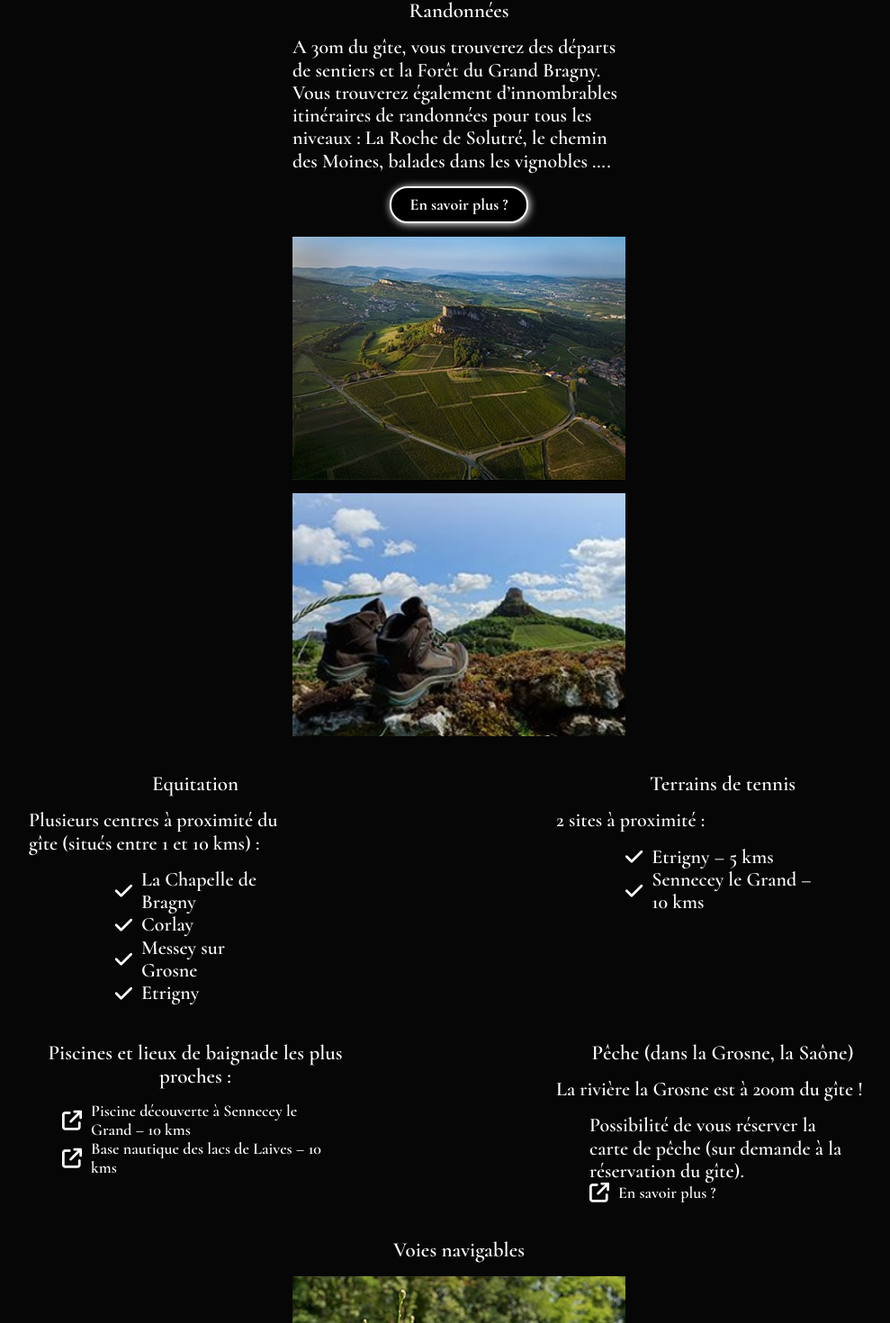
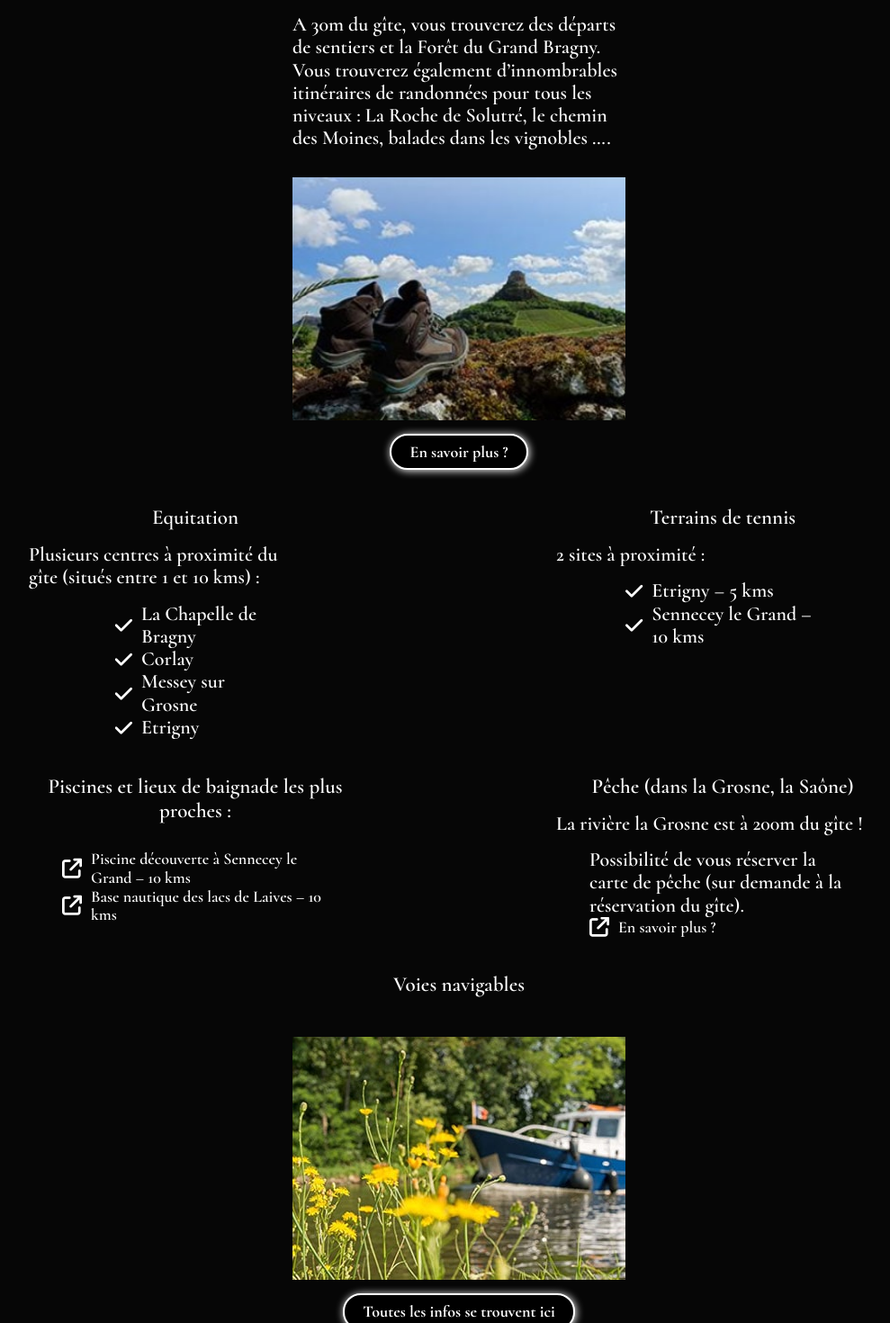
Before and after one commit to EryanGauvrit/alestdelagrosne, a React (Create React App) app: page /hobbies in a window 1280 px wide. Shown: the part 1121-2591 px from the top of the page at 90% size, without its empty margins (130-1119 px from the left). Built offline with nearby package versions, Linux system fonts and the light colour scheme; no server answers; a web font is replaced by a local one.

Commit message:
Add hobbies cards component

```diff
--- /dev/null
+++ b/src/components/HobbiesCard/index.jsx
@@ -0,0 +1,60 @@
+import React from "react";
+import SlideShow from "../SlideShow";
+import ButtonLink from "../ButtonLink";
+
+function HobbiesCard({
+    title = "",
+    description = "",
+    listText = [""],
+    iconListText = true,
+    listLink = [{ link: "", content: "" }],
+    iconListLink = true,
+    btnLink = "",
+    btnText = "",
+    pictures = [""]
+}) {
+
+    const listLinkIcon = <i className="fa-solid fa-arrow-up-right-from-square"></i>;
+    const icon = <i className="fa-solid fa-check"></i>
+
+    const returnGallerie = (tabImg) => {
+        if (tabImg.length === 1) {
+            return <img src={tabImg[0]} alt={title} />
+        } else {
+            return <SlideShow pictures={tabImg} onClick={false} activeDots={false} />
+        }
+    }
+
+    return (
+        <div className="hobbies-bloc-list">
+            <h4>{title}</h4>
+            <p>{description}</p>
+            <ul>
+                {
+                    listText[0] && listText.map((item) =>
+                        <li>{iconListText && icon}{item}</li>
+                    )
+                }
+                {
+                    listLink[0] && listLink.map((item) =>
+                        <li>
+                            {iconListLink && listLinkIcon}
+                            <a href={item?.link} target="_blank" rel="noreferrer">{item?.content}</a>
+                        </li>
+                    )
+                }
+            </ul>
+            <React.Fragment>
+                {
+                    pictures[0] && returnGallerie(pictures)
+                }
+                {
+                    btnLink && btnText &&
+                    <ButtonLink link={btnLink} content={btnText} externalNavigation={true} />
+                }
+            </React.Fragment>
+        </div>
+    )
+};
+
+export default HobbiesCard;
--- a/src/components/ServiceCards/_serviceCards.scss
+++ b/src/components/ServiceCards/_serviceCards.scss
@@ -10,7 +10,6 @@
     font-family: $policesGlobalBold;
     & .bloc-img {
         & img {
-            color: $color-one;
             width: 100%;
             height: 100%;
         }
--- a/src/components/SlideShow/_slideShow.scss
+++ b/src/components/SlideShow/_slideShow.scss
@@ -27,6 +27,7 @@
     .slick-active {
         & img {
             animation: scaling-image-animation 15s linear;
+            object-fit: contain;
         }
     }
 }
--- a/src/components/SlideShow/index.jsx
+++ b/src/components/SlideShow/index.jsx
@@ -3,13 +3,13 @@ import Slider from "react-slick";
 import SpinnerLoader from "../SpinnerLoader";
 import ZoomPicture from "../ZoomPicture";
 
-function SlideShow({ pictures, onClick }) {
+function SlideShow({ pictures, onClick, activeDots = true }) {
 
     /********** Gestion des images **********/
     const settings = {
         autoplay: true,
         autoplaySpeed: 5000,
-        dots: true,
+        dots: activeDots,
         infinite: true,
         speed: !onClick ? 0 : 500,
         slidesToShow: 1,
--- a/src/pages/Hobbies/index.jsx
+++ b/src/pages/Hobbies/index.jsx
@@ -4,6 +4,7 @@ import { formatEvents } from "../../components/utils/SortEvents";
 import SlideShow from "../../components/SlideShow";
 import ButtonLink from "../../components/ButtonLink";
 import { bike, castle, cave, climb, heritage, hiking, waterway, wineRoad } from "../../components/utils/HobbiesPictures";
+import HobbiesCard from "../../components/HobbiesCard";
 
 function Hobbies({ events }) {
 
@@ -29,92 +30,74 @@ function Hobbies({ events }) {
                 <h2>Les activités en Saône et Loire</h2>
                 <article>
                     <h3>Activités sportives</h3>
-                    <ul className="hobbies-bloc">
-                        <li className="hobbies-bloc-list">
-                            <h4>Escalade</h4>
-                            <img src={climb(1)} alt="Escalade" className="climb" />
-                            <p>2 sites à proximité :</p>
-                            <ul>
-                                <li>{listLinkIcon}<a href="http://escalade-cote-sud.fr/2020/09/29/etrigny/" target="_blank" rel="noreferrer">À Etrigny - 5 kms</a></li>
-                                <li>{listLinkIcon}<a href="http://escalade-cote-sud.fr/2020/06/12/culles-les-roches-topo-ffme/" target="_blank" rel="noreferrer">Culles les Roches - 10 kms</a></li>
-                            </ul>
-                            <img src={climb(2)} alt="Escalade" />
-                        </li>
-                        <li className="hobbies-bloc-list">
-                            <h4>Randonnées à vélo</h4>
-                            <p>
-                                A 5 kms du gîte vous trouverez la voie verte.
-                                Il est possible d’effectuer une grande boucle Cluny – Mâcon – Tournus – Chalon-sur-Saône – Cluny,
-                                sur 145 km de balades et découvertes.
-                            </p>
-                            <ul>
-                                <li>Nous pouvons vous mettre des vélos et tandems à disposition (sur demande à la réservation du gîte).</li>
-                                <li>Liens utils :</li>
-                                <li>{listLinkIcon}<a href="https://www.destination-saone-et-loire.fr/fr/nos-destinations/a-velo.html" target="_blank" rel="noreferrer">destination-saone-et-loire.fr</a></li>
-                                <li>{listLinkIcon}<a href="https://www.francevelotourisme.com/itineraire/bourgogne-du-sud-chalon-sur-saone-macon" target="_blank" rel="noreferrer">francevelotourisme.com</a></li>
-                            </ul>
-                            <img src={bike()} alt="Randonnées à vélo" />
-                        </li>
-                        <li className="hobbies-bloc-list">
-                            <h4>Randonnées</h4>
-                            <p>
-                                A 30m du gîte, vous trouverez des départs de sentiers et la Forêt du Grand Bragny.
-                                Vous trouverez également d’innombrables itinéraires de randonnées pour tous les niveaux :
-                                La Roche de Solutré, le chemin des Moines, balades dans les vignobles ….
-                            </p>
-                            <ButtonLink
-                                link={"https://www.destination-saone-et-loire.fr/fr/nos-pepites/les-balades-et-randos.html"}
-                                content={"En savoir plus ?"}
-                                externalNavigation={true}
+                    <div className="hobbies-bloc">
+                        <HobbiesCard
+                            title={'Escalade'}
+                            description={"2 sites à proximité :"}
+                            listLink={[
+                                { link: 'http://escalade-cote-sud.fr/2020/09/29/etrigny/', content: "À Etrigny - 5 kms" },
+                                { link: 'http://escalade-cote-sud.fr/2020/06/12/culles-les-roches-topo-ffme/', content: "Culles les Roches - 10 kms" }
+                            ]}
+                            pictures={[climb(1), climb(2)]}
+                        />
+                        <HobbiesCard
+                            title={'Randonnées à vélo'}
+                            description={`A 5 kms du gîte vous trouverez la voie verte.
+                            Il est possible d’effectuer une grande boucle Cluny – Mâcon – Tournus – Chalon-sur-Saône – Cluny,
+                            sur 145 km de balades et découvertes.`}
+                            listText={["Nous pouvons vous mettre des vélos et tandems à disposition (sur demande à la réservation du gîte)."]}
+                            iconListText={false}
+                            listLink={[
+                                { link: 'https://www.destination-saone-et-loire.fr/fr/nos-destinations/a-velo.html', content: "destination-saone-et-loire.fr" },
+                                { link: 'https://www.francevelotourisme.com/itineraire/bourgogne-du-sud-chalon-sur-saone-macon', content: "francevelotourisme.com" }
+                            ]}
+                            btnLink={false}
+                            btnText={false}
+                            pictures={[bike()]}
+                        />
+                        <HobbiesCard
+                            title={'Randonnées'}
+                            description={`A 30m du gîte, vous trouverez des départs de sentiers et la Forêt du Grand Bragny.
+                            Vous trouverez également d’innombrables itinéraires de randonnées pour tous les niveaux :
+                            La Roche de Solutré, le chemin des Moines, balades dans les vignobles ….`}
+                            iconListLink={false}
+                            btnLink={"https://www.destination-saone-et-loire.fr/fr/nos-pepites/les-balades-et-randos.html"}
+                            btnText={"En savoir plus ?"}
+                            pictures={[hiking(1), hiking(2)]}
+                        />
+                        <div className="hobbies-bloc-div ">
+                            <HobbiesCard
+                                title="Equitation"
+                                description="Plusieurs centres à proximité du gîte (situés entre 1 et 10 kms) :"
+                                listText={["La Chapelle de Bragny", "Corlay", "Messey sur Grosne", "Etrigny"]}
+                                iconListLink={false}
                             />
-                            <img src={hiking(1)} alt="randonnée" />
-                            <img src={hiking(2)} alt="randonnée" />
-                        </li>
-                        <div className="hobbies-bloc-div ">
-                            <li className="hobbies-bloc-list">
-                                <h4>Equitation</h4>
-                                <p>Plusieurs centres à proximité du gîte (situés entre 1 et 10 kms) :</p>
-                                <ul>
-                                    <li>{icon}La Chapelle de Bragny</li>
-                                    <li>{icon}Corlay</li>
-                                    <li>{icon}Messey sur Grosne</li>
-                                    <li>{icon}Etrigny</li>
-                                </ul>
-                            </li>
-                            <li className="hobbies-bloc-list">
-                                <h4>Terrains de tennis</h4>
-                                <p>2 sites à proximité : </p>
-                                <ul>
-                                    <li>{icon}Etrigny – 5 kms</li>
-                                    <li>{icon}Sennecey le Grand – 10 kms</li>
-                                </ul>
-                            </li>
-                            <li className="hobbies-bloc-list">
-                                <h4>Piscines et lieux de baignade les plus proches :</h4>
-                                <ul>
-                                    <li>{listLinkIcon}<a href="https://www.senneceylegrand.fr/piscine-municipale" target="_blank" rel="noreferrer">Piscine découverte à Sennecey le Grand – 10 kms</a></li>
-                                    <li>{listLinkIcon}<a href="https://www.bourgogne-tourisme.com/baignade/base-nautique-lacs-de-laives" target="_blank" rel="noreferrer">Base nautique des lacs de Laives – 10 kms</a></li>
-                                </ul>
-                            </li>
-                            <li className="hobbies-bloc-list">
-                                <h4>Pêche (dans la Grosne, la Saône)</h4>
-                                <p>La rivière la Grosne est à 200m du gîte !</p>
-                                <ul>
-                                    <li>Possibilité de vous réserver la carte de pêche (sur demande à la réservation du gîte).</li>
-                                    <li>{listLinkIcon}<a href="https://www.peche-saone-et-loire.fr/ou-pecher/les-rivieres/grosne/" target="_blank" rel="noreferrer">En savoir plus ?</a></li>
-                                </ul>
-                            </li>
-                            <li className="hobbies-bloc-list">
-                                <h4>Voies navigables</h4>
-                                <img src={waterway()} alt="Voies navigables" />
-                                <ButtonLink
-                                    link={"https://www.bourgogne-tourisme.com/decouvrir/au-fil-des-canaux-et-rivieres/"}
-                                    content={"Toutes les infos se trouvent ici"}
-                                    externalNavigation={true}
-                                />
-                            </li>
+                            <HobbiesCard
+                                title="Terrains de tennis"
+                                description="2 sites à proximité :"
+                                listText={["Etrigny – 5 kms", "Sennecey le Grand – 10 kms"]}
+                                iconListLink={false}
+                            />
+                            <HobbiesCard
+                                title="Piscines et lieux de baignade les plus proches :"
+                                listLink={[{ link: "https://www.senneceylegrand.fr/piscine-municipale", content: "Piscine découverte à Sennecey le Grand – 10 kms" }, { link: "https://www.bourgogne-tourisme.com/baignade/base-nautique-lacs-de-laives", content: "Base nautique des lacs de Laives – 10 kms" }]}
+                            />
+                            <HobbiesCard
+                                title="Pêche (dans la Grosne, la Saône)"
+                                description="La rivière la Grosne est à 200m du gîte !"
+                                listText={["Possibilité de vous réserver la carte de pêche (sur demande à la réservation du gîte)."]}
+                                iconListText={false}
+                                listLink={[{ link: "https://www.peche-saone-et-loire.fr/ou-pecher/les-rivieres/grosne/", content: "En savoir plus ?" }]}
+                            />
+                            <HobbiesCard
+                                title="Voies navigables"
+                                pictures={[waterway()]}
+                                iconListLink={false}
+                                btnLink="https://www.bourgogne-tourisme.com/decouvrir/au-fil-des-canaux-et-rivieres/"
+                                btnText="Toutes les infos se trouvent ici"
+                            />
                         </div>
-                    </ul>
+                    </div>
                 </article>
                 <article>
                     <h3>Patrimoine</h3>
--- a/src/pages/_page.scss
+++ b/src/pages/_page.scss
@@ -59,7 +59,7 @@ ul, li {
     display: flex;
     align-items: center;
     justify-content: center;
-    // background-color: $color-two;
+    color: $color-two;
     width: 100%;
     height: 100%;
     // settings width & height in here comp
```
